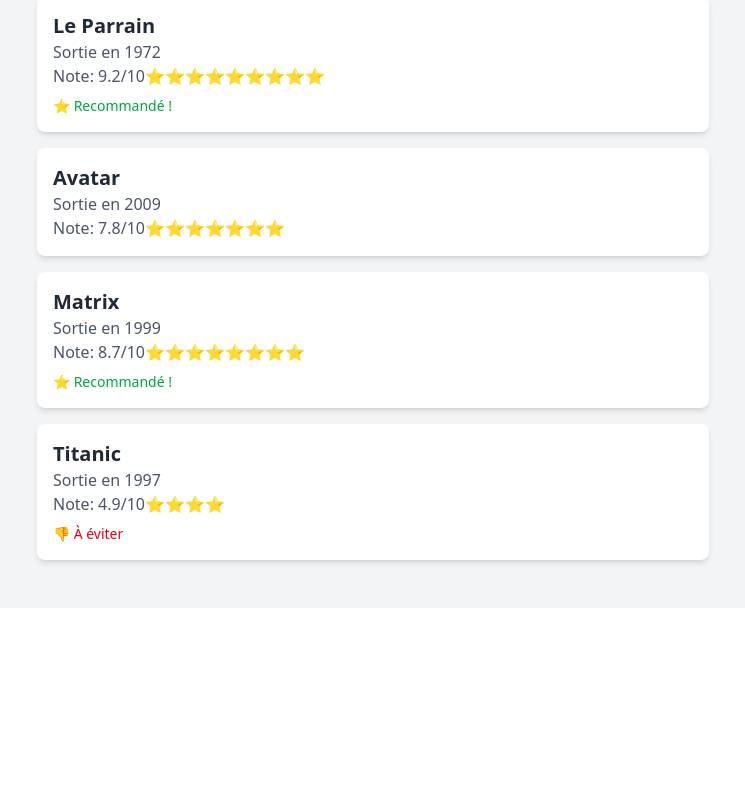
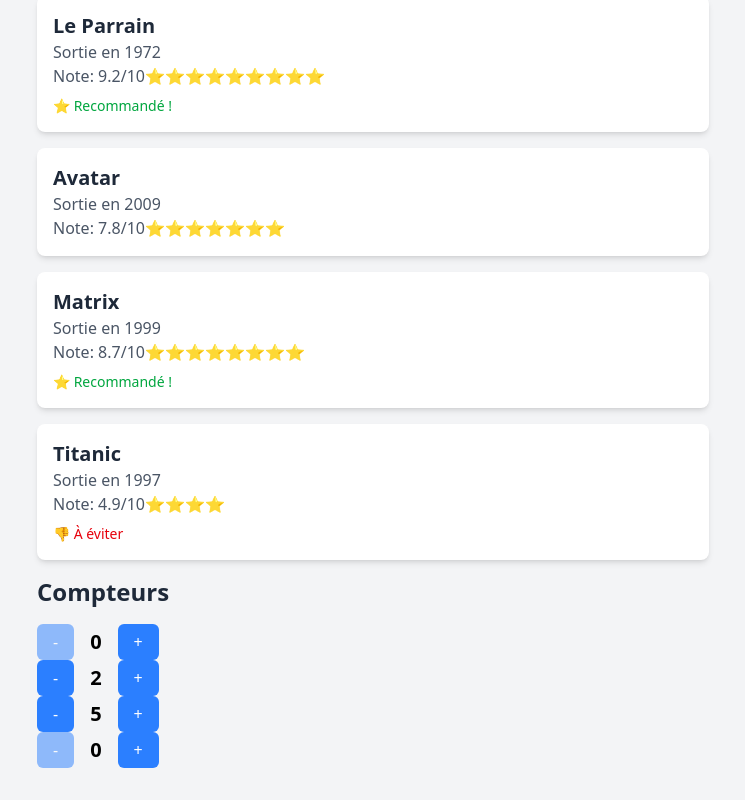
Before and after one commit to matthieumota/react-plb-3, a React (Vite) app in the folder exercices/: page / in a window 1280 px wide. Shown: the part 632-1432 px from the top of the page, without its empty margins (267-1012 px from the left). Before the commit the page ends 1240 px from the top, so only its background shows below. Built offline with nearby package versions, Linux system fonts and the light colour scheme.

Commit message:
Exo counter

```diff
--- a/exercices/src/App.tsx
+++ b/exercices/src/App.tsx
@@ -1,6 +1,7 @@
 import Author, { type Author as AuthorType } from './components/Author'
 import MovieList from './components/MovieList'
 import { type Movie as MovieType } from './components/Movie'
+import Counter from './components/Counter'
 
 function App() {
   const authors: AuthorType[] = [
@@ -28,6 +29,12 @@
         </div>
         <h2 className="text-2xl font-bold text-gray-800 mb-4">Films</h2>
         <MovieList movies={movies} />
+
+        <h2 className="text-2xl font-bold text-gray-800 mb-4">Compteurs</h2>
+        <Counter />
+        <Counter initialValue={2} />
+        <Counter initialValue={5} maxValue={10} />
+        <Counter maxValue={5} />
       </div>
     </div>
   )
--- /dev/null
+++ b/exercices/src/components/Counter.tsx
@@ -0,0 +1,36 @@
+import { useState } from 'react'
+
+type CounterProps = {
+  initialValue?: number
+  maxValue?: number
+}
+
+function Counter({ initialValue = 0, maxValue = Infinity }: CounterProps) {
+  const [count, setCount] = useState(initialValue)
+
+  const decrement = () => setCount((c) => c - 1)
+  const increment = () => setCount((c) => c + 1)
+
+  return (
+    <div className="flex items-center gap-4">
+      <button
+        onClick={decrement}
+        className="bg-blue-500 hover:bg-blue-800 text-white py-1.5 px-4 rounded-md duration-300 disabled:opacity-50"
+        disabled={count <= 0}
+      >
+        -
+      </button>
+      <span className="text-xl font-bold">{count}</span>
+      {count < maxValue && (
+        <button
+          onClick={increment}
+          className="bg-blue-500 hover:bg-blue-800 text-white py-1.5 px-4 rounded-md duration-300"
+        >
+          +
+        </button>
+      )}
+    </div>
+  )
+}
+
+export default Counter
```
